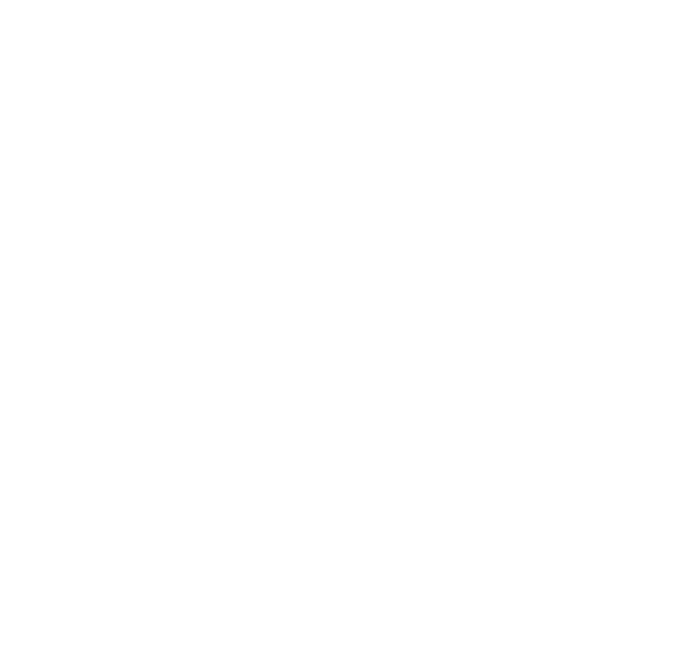
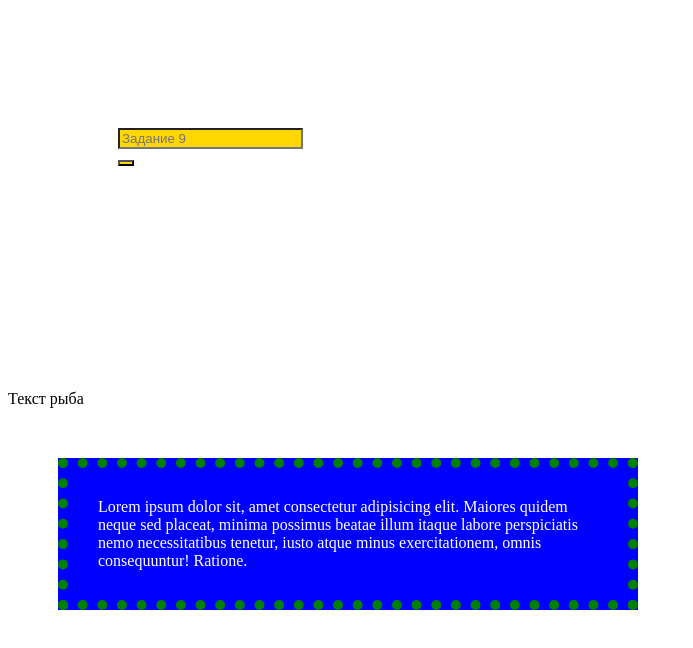
Before and after one commit to Sveta-Kovaleva/sveta-kovaleva.github.io, a plain HTML site: page temp/domashka9.html in a window 1280 px wide. Shown: the whole page, without its empty margins (0-693 px from the left). Drawn offline with Linux system fonts and the light colour scheme.

Commit message:
Выполнила домашку 9

```diff
--- a/temp/domashka9.html
+++ b/temp/domashka9.html
@@ -4,9 +4,41 @@
     <meta charset="UTF-8">
     <meta http-equiv="X-UA-Compatible" content="IE=edge">
     <meta name="viewport" content="width=device-width, initial-scale=1.0">
-    <title>Document</title>
+    <link rel="stylesheet" href="style/style.css">
+    <link rel="stylesheet" href="style/font.css">
+    <title>Domashka9</title>
+    <link rel="stylesheet" href="style/temp/domashka9.css">
 </head>
 <body>
+    <div class="banner">
+       <span class="banner__span"></span>
+       <img src=""alt="" class="banner__img">
+       <input type="text" class="banner__input" value="" placeholder="Задание 9">
+       <button class="banner__btn banner__btn-disabled"></button>
+    </div>
+    <br><br><br>
+    <p>Текст рыба</p>
+    <style type="text/css">
+        .model_table {
+          margin: 10px;
+          width: 50%;
+        }
+        .model_table tr:nth-child(even) {
+          background-color: gold;
+        }
+        .model_table tr:hover {
+          background-color: blue;
+        }
+      </style>
+    <p id="unique">
+        Lorem ipsum dolor sit, amet consectetur adipisicing elit.
+        Maiores quidem neque sed placeat, minima possimus
+        beatae illum itaque labore perspiciatis
+         nemo necessitatibus tenetur,
+        iusto atque minus exercitationem,
+         omnis consequuntur! Ratione.
+
+    </p>
 
 </body>
 </html>
--- a/temp/style/style.css
+++ b/temp/style/style.css
@@ -7,3 +7,38 @@
     font-size: 34px;
     font-weight: bold;
 }
+
+
+.banner {
+    width: 100px;
+    height: 100px;
+    padding: 100px;
+    border: 10px;
+    margin: 10px;
+}
+.banner__span {
+    color: red;
+    background-color: gold;
+}
+.banner__img{
+    color: red;
+    background-color: gold;
+}
+.banner__input {
+    color: red;
+    background-color:gold;
+}
+.banner__btn-disabled {
+    color: red;
+    background-color: gold;
+}
+#unique {
+    width: 500px;
+    height: auto;
+    padding: 30px;
+    border: 10px dotted green;
+    margin: 50px;
+
+    background-color: blue;
+    color: white;
+}
```
